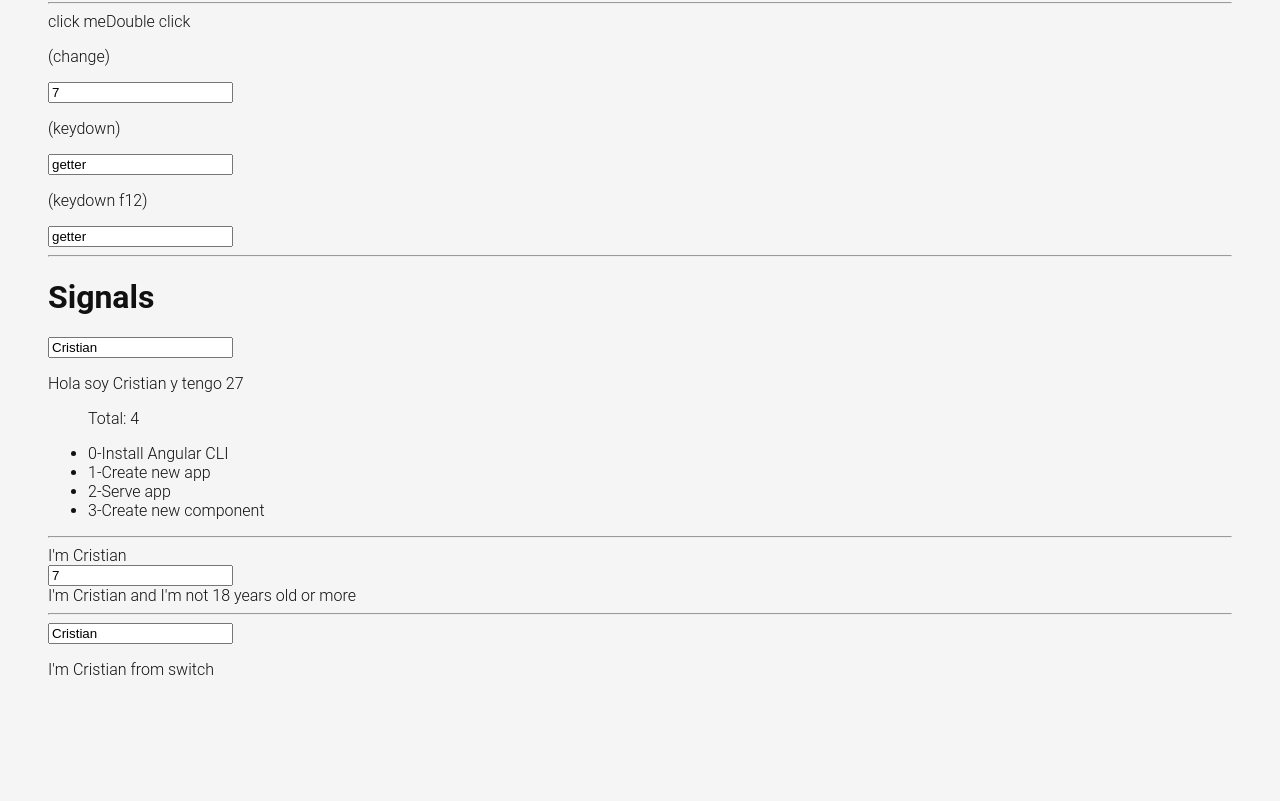
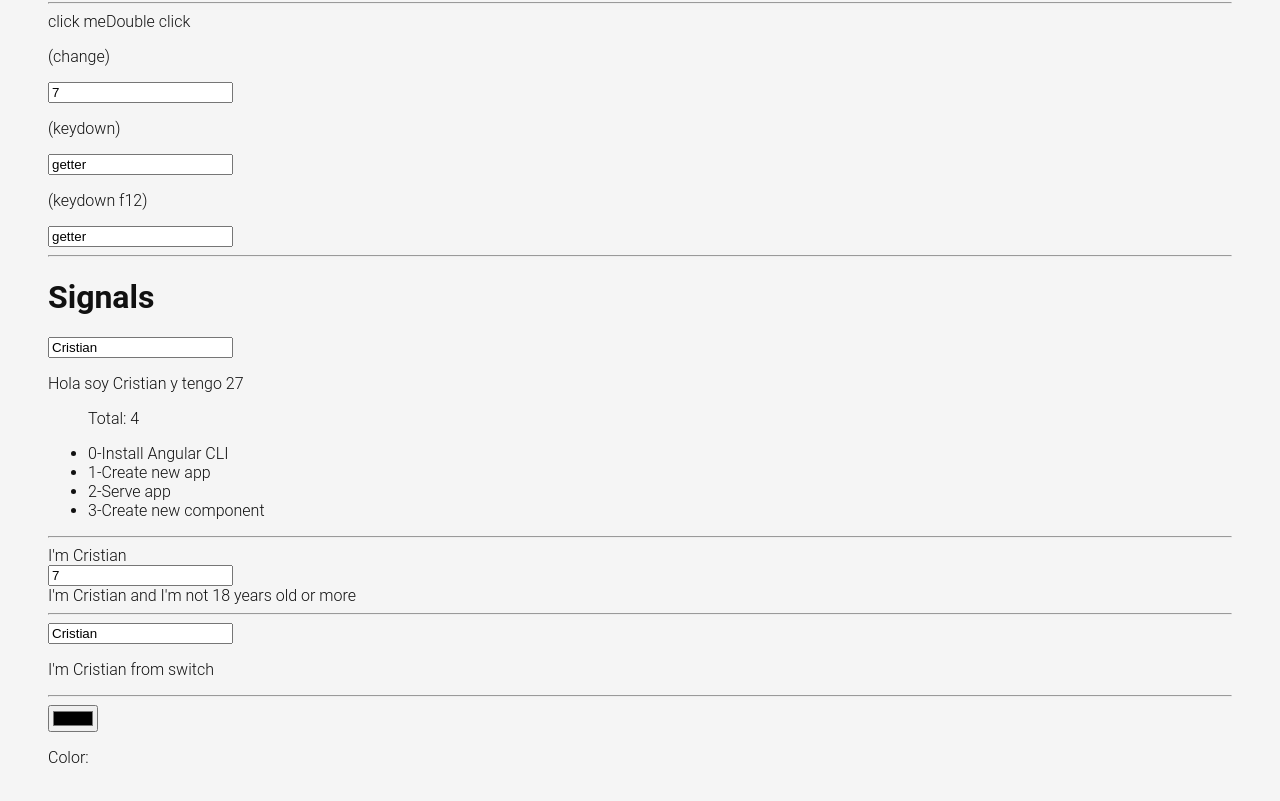
Before and after one commit to crileiton/Angular17-TodoApp, an Angular app: page /labs in a window 1280 px wide. Shown: the part 772-1573 px from the top of the page. Before the commit the page ends 1515 px from the top, so only its background shows below. Built offline with nearby package versions, Linux system fonts and the light colour scheme.

Commit message:
Controlling an Input

```diff
--- a/src/app/pages/labs/labs.component.html
+++ b/src/app/pages/labs/labs.component.html
@@ -69,4 +69,10 @@
     <p *ngSwitchCase="'Carlos'">I'm Carlos from switch</p>
     <p *ngSwitchDefault>I'm not Cristian, Gabriel, Daniela or Carlos from switch</p>
   </div>
+
+  <hr>
+
+  <input type="color" [formControl] = "colorCtrl">
+  <p>Color: {{ colorCtrl.value }}</p>
+
 </div>
--- a/src/app/pages/labs/labs.component.ts
+++ b/src/app/pages/labs/labs.component.ts
@@ -1,10 +1,11 @@
 import { Component, signal } from '@angular/core';
 import { CommonModule } from '@angular/common';
+import { FormControl, ReactiveFormsModule } from '@angular/forms';
 
 @Component({
   selector: 'app-labs',
   standalone: true,
-  imports: [CommonModule],
+  imports: [CommonModule, ReactiveFormsModule],
   templateUrl: './labs.component.html',
   styleUrl: './labs.component.css'
 })
@@ -28,6 +29,13 @@
     age: 7,
     img: 'https://w3schools.com/howto/img_avatar.png'
   });
+
+  colorCtrl = new FormControl();
+  constructor(){
+    this.colorCtrl.valueChanges.subscribe(value => {
+      console.log(value);
+    });
+  }
 
   clickHandler() {
     alert('Hello World!');
```
